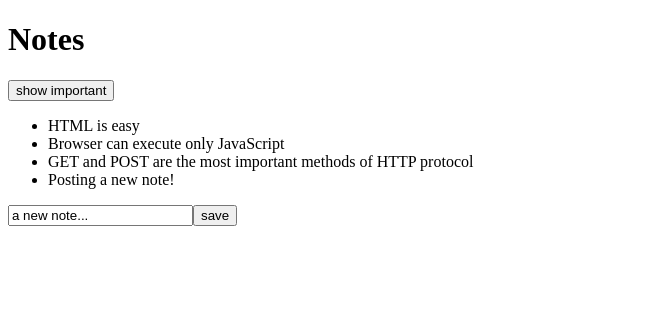
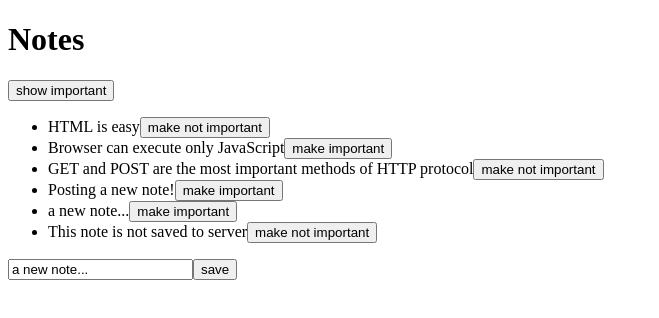
Before and after one commit to christinelinster/fso, a React (Vite) app in the folder part2/part2_examples/: page / in a window 1280 px wide. Shown: the top 318 px of the page, without its empty margins (0-659 px from the left). Built offline with nearby package versions, Linux system fonts and the light colour scheme; data requests are answered from the project's data file.

Commit message:
part 2d examples

```diff
--- a/part2/part2_examples/db.json
+++ b/part2/part2_examples/db.json
@@ -19,6 +19,11 @@
       "id": "fb39",
       "content": "Posting a new note!",
       "important": false
+    },
+    {
+      "id": "b406",
+      "content": "a new note...",
+      "important": false
     }
   ]
 }
--- a/part2/part2_examples/src/App.jsx
+++ b/part2/part2_examples/src/App.jsx
@@ -1,24 +1,38 @@
 import { useState, useEffect } from 'react'
-import axios from 'axios'
 import Note from './components/Note'
+import noteService from './services/notes'
 
 const App = () => {
   const [notes, setNotes] = useState([])
   const [newNote, setNewNote] = useState('a new note...')
   const [showAll, setShowAll] = useState(true)
 
+  useEffect(() => {
+    noteService
+      .getAll()
+      .then(initialNotes => {
+        setNotes(initialNotes)
+      })
+  }, [])
 
-  const hook = () => {
-    console.log('effect')
-    axios
-      .get('http://localhost:3001/notes')
-      .then(response => {
-        console.log('promise fulfilled')
-        setNotes(response.data)
+
+  const toggleImportanceOf = (id) => {
+    const note = notes.find(n => n.id === id)
+    const changedNote = { ...note, important: !note.important }
+
+    noteService
+      .update(id, changedNote)
+      .then(returnedNote => {
+        setNotes(notes.map(note => note.id === id ? returnedNote : note))
+      })
+      .catch(error => {
+        alert(
+          `the note ${note.content} was already deleted from server`
+        )
+        setNotes(notes.filter(n => n.id !== id))
       })
   }
-  useEffect(hook, [])
-  console.log('render', notes.length, 'notes')
+
 
   const addNote = (event) => {
     event.preventDefault()
@@ -27,13 +41,12 @@
       important: Math.random() < 0.5,
     }
 
-    axios
-      .post('http://localhost:3001/notes', noteObject)
-      .then(response => {
-        setNotes(notes.concat(response.data))
+    noteService
+      .create(noteObject)
+      .then(returnedNote => {
+        setNotes(notes.concat(returnedNote))
         setNewNote('')
       })
-
   }
 
   const handleNoteChange = (event) => {
@@ -54,7 +67,11 @@
       </div>
       <ul>
         {notesToShow.map(note =>
-          <Note key={note.id} note={note} />
+          <Note
+            key={note.id}
+            note={note}
+            toggleImportance={() => toggleImportanceOf(note.id)}
+          />
         )}
       </ul>
       <form onSubmit={addNote}>
--- a/part2/part2_examples/src/components/Note.jsx
+++ b/part2/part2_examples/src/components/Note.jsx
@@ -1,6 +1,12 @@
-const Note = ({note}) => {
+const Note = ({note, toggleImportance}) => {
+  const label = note.important
+    ? 'make not important' : 'make important'
+
   return(
-    <li>{note.content}</li>
+    <li>
+      {note.content}
+      <button onClick={toggleImportance}>{label}</button>
+      </li>
   )
 }
 
--- /dev/null
+++ b/part2/part2_examples/src/services/notes.js
@@ -0,0 +1,28 @@
+import axios from 'axios'
+const baseUrl = 'http://localhost:3001/notes'
+
+const getAll = () => {
+    const request = axios.get(baseUrl)
+    const nonExisting = {
+        id: 10000,
+        content: 'This note is not saved to server',
+        important: true,
+    }
+    return request.then(response => response.data.concat(nonExisting))
+}
+
+const create = (newObject) => {
+    const request = axios.post(baseUrl, newObject)
+    return request.then(response => response.data)
+}
+
+const update = (id, newObject) => {
+    const request = axios.put(`${baseUrl}/${id}`, newObject)
+    return request.then(response => response.data)
+}
+
+export default {
+    getAll,
+    create,
+    update
+}
```
